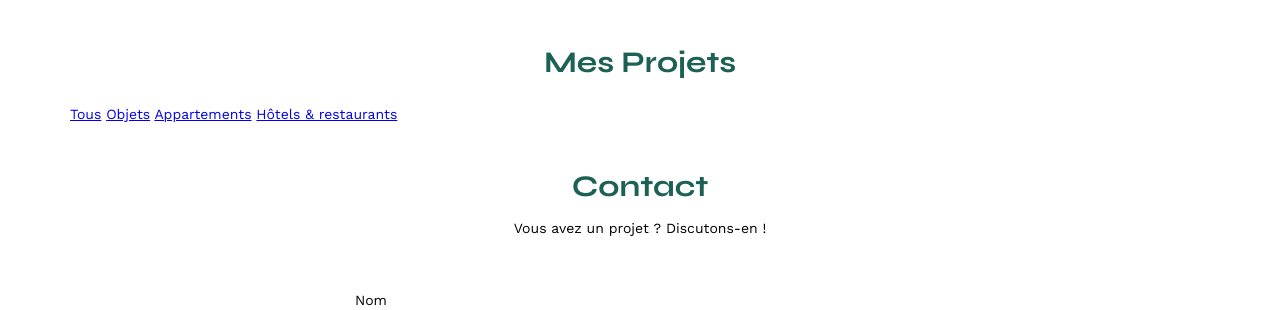
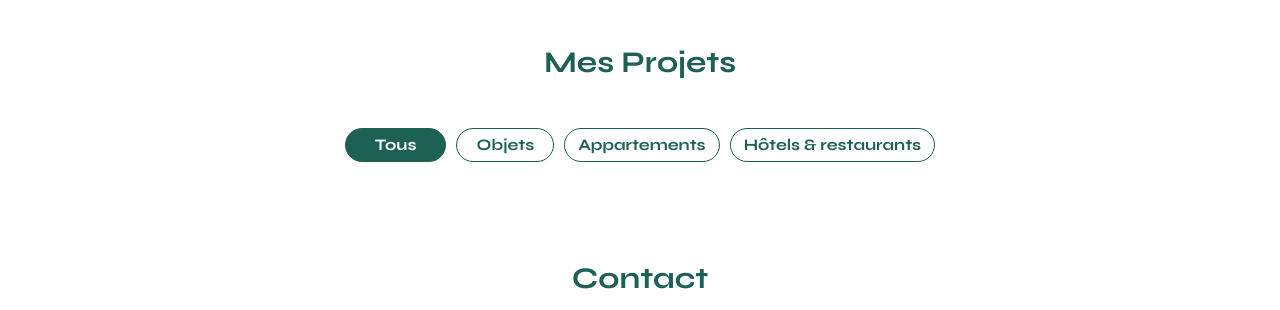
Before and after one commit to Caelr/oc-p3-sophie, a website built with Vite: page FrontEnd/index.html in a window 1280 px wide. Shown: the part 488-798 px from the top of the page. Built offline with nearby package versions, Linux system fonts and the light colour scheme; files whose address does not match are found by name.

Commit message:
feat: add filter's buttons

```diff
--- a/FrontEnd/index.html
+++ b/FrontEnd/index.html
@@ -34,10 +34,24 @@
       </section>
       <section id="portfolio">
         <h2>Mes Projets</h2>
-       <a href="/" class="home__link">Tous</a>
-       <a href="/" class="home__link">Objets</a>
-       <a href="/" class="home__link">Appartements</a>
-       <a href="/" class="home__link">Hôtels & restaurants</a>
+       <form class="filter">
+       <p class="gallery__filter">
+         <input type="radio" name= "filter" value="all" id="all" checked>
+         <label for="all" >Tous</label>
+       </p>
+       <p class="gallery__filter">
+         <input type="radio" name= "filter" value="object" id="object">
+         <label for="object">Objets</label>
+       </p>
+       <p class="gallery__filter">
+         <input type="radio" name= "filter" value="apartment" id="apartment">
+         <label for="apartment" >Appartements</label>
+       </p>
+       <p class="gallery__filter">
+         <input type="radio" name= "filter" value="hotel" id="hotel">
+         <label for="hotel" >Hôtels & restaurants</label>
+       </p>
+       </form>
         <div class="gallery">
           <figure>
             <img src="assets/images/abajour-tahina.png" alt="Abajour Tahina">
--- a/FrontEnd/src/style.css
+++ b/FrontEnd/src/style.css
@@ -1,3 +1,11 @@
+:root {
+  --color-green: #1D6154;
+  --color-rust: #B1663C;
+}
+
+* {
+  box-sizing: border-box;
+}
 /* http://meyerweb.com/eric/tools/css/reset/
    v2.0 | 20110126
    License: none (public domain)
@@ -68,7 +76,7 @@ h1{
 	font-family: 'Syne';
 	font-size: 22px;
 	font-weight: 800;
-	color: #B1663C
+	color: var(--color-rust)
 }
 
 h1 > span {
@@ -82,7 +90,7 @@ h2{
 	font-family: 'Syne';
 	font-weight: 700;
 	font-size: 30px;
-	color: #1D6154
+	color: var(--color-green)
 }
 nav ul {
 	display: flex;
@@ -96,7 +104,7 @@ nav li {
 }
 
 li:hover {
-	color: #B1663C;
+	color: var(--color-rust);
 }
 #introduction {
 	display: flex;
@@ -173,7 +181,7 @@ input[type="submit"]{
 	font-family: 'Syne';
 	font-weight: 700;
 	color: white;
-	background-color: #1D6154;
+	background-color: var(--color-green);
 	margin : 2em auto ;
 	width: 180px;
 	text-align: center;
@@ -185,3 +193,47 @@ footer nav ul {
 	justify-content: flex-end;
 	margin: 2em
 }
+.filter {
+  margin-block: 51px;
+  font-family: 'Syne';
+  display: flex;
+  justify-content: center;
+  gap: 10px;
+}
+.gallery__filter {
+  font-size: 16px;
+  padding-inline: 14px;
+  padding-block: 9px;
+  font-weight: bold;
+  text-decoration: none;
+  color: var(--color-green);
+  position: relative;
+}
+.gallery__filter:nth-of-type(1) {
+  padding-inline: 30px;
+}
+.gallery__filter:nth-of-type(2) {
+  padding-inline: 20px;
+}
+.gallery__filter>input[type="radio"] {
+  appearance: none;
+  position: absolute;
+  top: 0;
+  left: 0;
+  width: 100%;
+  border-radius: 60px;
+  cursor: pointer;
+  height: 100%;
+  border: 1px solid var(--color-green);
+  margin: 0;
+  padding: 0;
+  transition: all 0.2s ease;
+}
+
+.gallery__filter > input[type="radio"]:checked {
+  background-color: #1D6154;
+  z-index: -1;
+}
+.gallery__filter > input[type="radio"]:checked ~ label {
+  color: white;
+}
```
